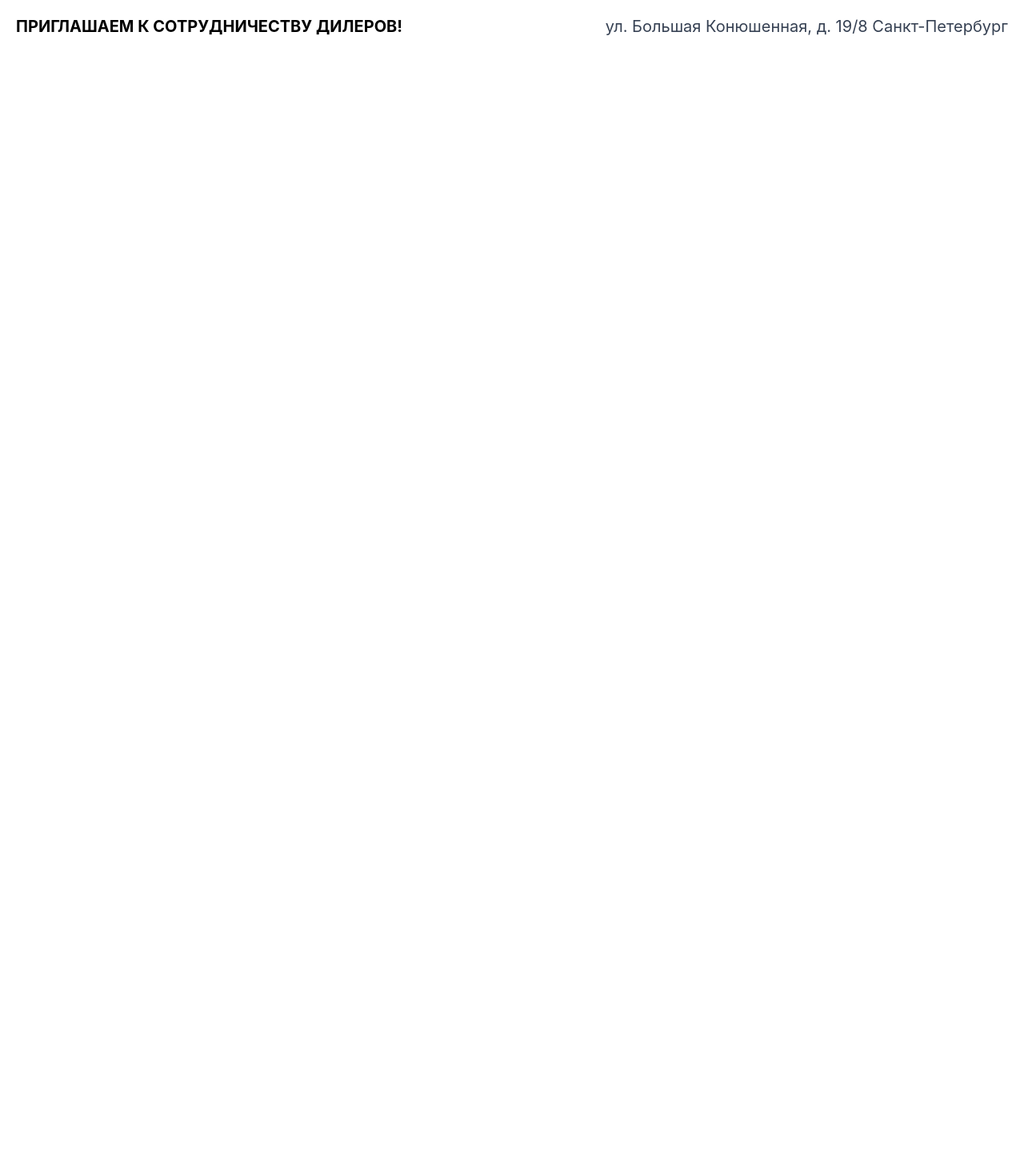
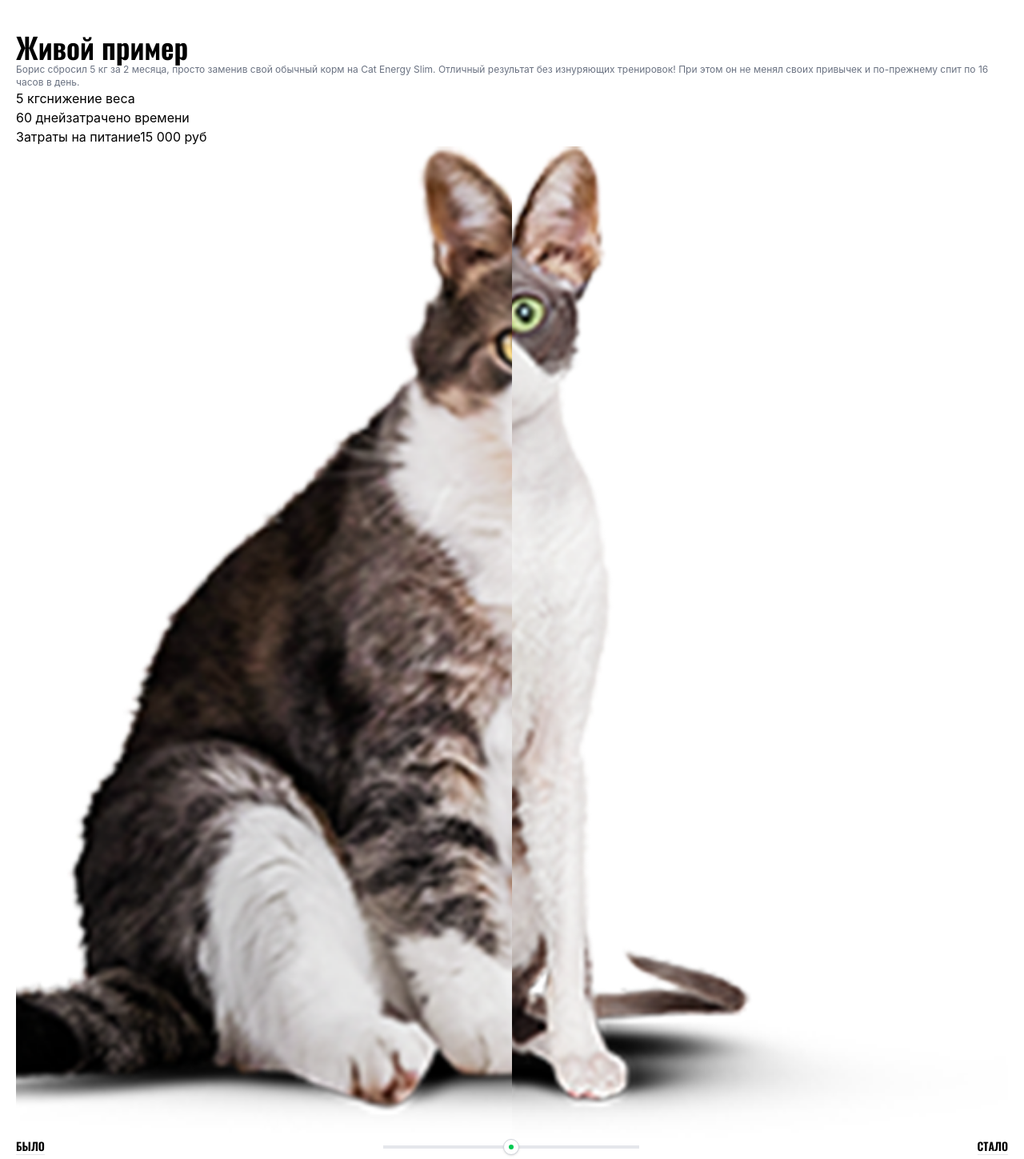
Before and after one commit to Lizonka-spec/CatEnergy, a React (Vite) app: page / in a window 1280 px wide. Shown: the part 1181-2630 px from the top of the page at 80% size. Before the commit the page ends 1248 px from the top, so only its background shows below. Built offline with nearby package versions, Linux system fonts and the light colour scheme; no server answers.

Commit message:
CAT-1: Create a "before and after" slider

```diff
--- /dev/null
+++ b/src/components/ui/slider.tsx
@@ -0,0 +1,55 @@
+import * as React from "react";
+import { Slider as SliderPrimitive } from "radix-ui";
+
+import { cn } from "@/lib/utils";
+
+function Slider({
+    className,
+    defaultValue,
+    value,
+    min = 0,
+    max = 100,
+    ...props
+}: React.ComponentProps<typeof SliderPrimitive.Root>) {
+    const _values = React.useMemo(
+        () =>
+            Array.isArray(value) ? value : Array.isArray(defaultValue) ? defaultValue : [min, max],
+        [value, defaultValue, min, max],
+    );
+
+    return (
+        <SliderPrimitive.Root
+            data-slot="slider"
+            defaultValue={defaultValue}
+            value={value}
+            min={min}
+            max={max}
+            className={cn(
+                "relative flex w-full touch-none items-center select-none data-disabled:opacity-50 data-vertical:h-full data-vertical:min-h-40 data-vertical:w-auto data-vertical:flex-col",
+                className,
+            )}
+            {...props}
+        >
+            <SliderPrimitive.Track
+                data-slot="slider-track"
+                className="relative grow overflow-hidden rounded-full bg-muted data-horizontal:h-1 data-horizontal:w-full data-vertical:h-full data-vertical:w-1"
+            >
+                <SliderPrimitive.Range
+                    data-slot="slider-range"
+                    className="absolute bg-primary select-none data-horizontal:h-full data-vertical:w-full"
+                />
+            </SliderPrimitive.Track>
+            {Array.from({ length: _values.length }, (_, index) => (
+                <SliderPrimitive.Thumb
+                    key={index}
+                    data-slot="slider-thumb"
+                    className="flex size-5 items-center justify-center rounded-full border border-gray-300 bg-white shadow-sm transition-colors focus-visible:outline-none disabled:pointer-events-none disabled:opacity-50"
+                >
+                    <div className="size-1.5 rounded-full bg-green-500" />
+                </SliderPrimitive.Thumb>
+            ))}
+        </SliderPrimitive.Root>
+    );
+}
+
+export { Slider };
--- /dev/null
+++ b/src/features/CatSlider.tsx
@@ -0,0 +1,31 @@
+import { Slider } from "@/components/ui/slider";
+import { useState } from "react";
+
+export const CatSlider = () => {
+    const [sliderValue, setSliderValue] = useState([50]);
+    return (
+        <div className="w-full">
+            <div className="relative w-full aspect-square overflow-hidden">
+                <img src="./cat_after.png" alt="#" className="w-full h-full object-cover" />
+
+                <div
+                    style={{ clipPath: `inset(0 ${100 - sliderValue[0]}% 0 0)` }}
+                    className="absolute inset-0 h-full w-full bg-white"
+                >
+                    <img src="./cat_before.png" alt="#" className="w-full h-full object-cover" />
+                </div>
+            </div>
+            <div className="flex flex-row items-center gap-4 font-oswald uppercase text-sm font-semibold">
+                <span className="border-b border-gray-200">Было</span>
+                <Slider
+                    value={sliderValue}
+                    onValueChange={setSliderValue}
+                    max={100}
+                    step={1}
+                    className="mx-auto w-full max-w-xs bg-gray-200 h-1"
+                />
+                <span className="border-b border-gray-200">Стало</span>
+            </div>
+        </div>
+    );
+};
--- a/src/features/index.ts
+++ b/src/features/index.ts
@@ -8,3 +8,4 @@ export { DecrementButton } from "./ui/DecrementButton";
 export { Counter } from "./ui/Counter";
 export { Searching } from "./Searching";
 export { FiltersProduct } from "./ui/FiltersProduct";
+export { CatSlider } from "./CatSlider";
--- a/src/pages/Home.tsx
+++ b/src/pages/Home.tsx
@@ -1,3 +1,4 @@
+import { LivingExample } from "@/widgets/LivingExample";
 import { Promo, TeaserList } from "../features/index";
 import { ItemGroup } from "../widgets";
 
@@ -7,6 +8,7 @@ export const Home = () => {
             <Promo />
             <TeaserList />
             <ItemGroup />
+            <LivingExample />
         </div>
     );
 };
--- /dev/null
+++ b/src/widgets/LivingExample.tsx
@@ -0,0 +1,29 @@
+import { CatSlider } from "@/features";
+
+export const LivingExample = () => {
+    return (
+        <div className="px-5 mt-10 flex flex-col justify-between">
+            <h2 className="font-oswald text-4xl font-semibold">Живой пример</h2>
+            <p className="text-xs text-gray-500">
+                Борис сбросил 5 кг за 2 месяца, просто заменив свой обычный корм на Cat Energy Slim.
+                Отличный результат без изнуряющих тренировок! При этом он не менял своих привычек и
+                по-прежнему спит по 16 часов в день.
+            </p>
+            <div>
+                <div>
+                    <span>5 кг</span>
+                    <span>снижение веса</span>
+                </div>
+                <div>
+                    <span>60 дней</span>
+                    <span>затрачено времени</span>
+                </div>
+                <div>
+                    <span>Затраты на питание</span>
+                    <span>15 000 руб</span>
+                </div>
+            </div>
+            <CatSlider />
+        </div>
+    );
+};
```
Also changed, not shown: public/cat_after.png (added), public/cat_before.png (added).
